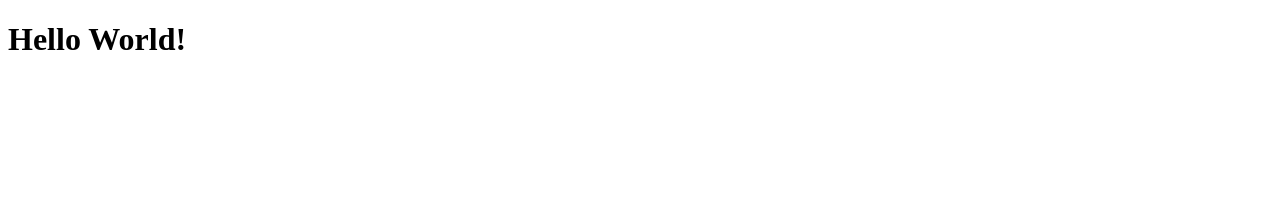
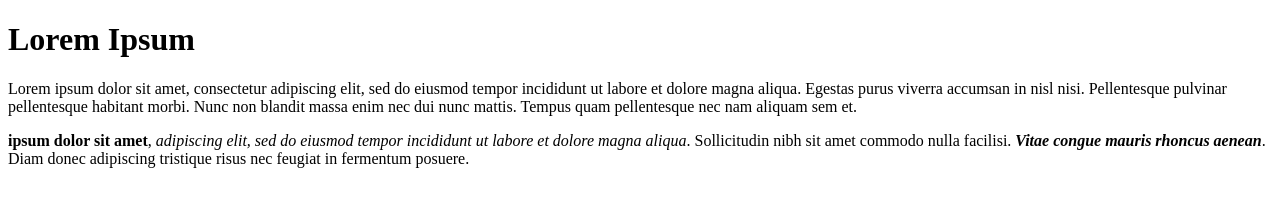
Before and after one commit to Benhidayat/the-odin-project, a plain HTML site: page html-boilerplate/index.html in a window 1280 px wide. Drawn offline with Linux system fonts and the light colour scheme.

Commit message:
adding paragraph, heading, and also explain the <strong> & <em>tag.txt

```diff
--- a/html-boilerplate/index.html
+++ b/html-boilerplate/index.html
@@ -6,6 +6,14 @@
     </head>
 
     <body>
-        <h1>Hello World!</h1>
+        <!-- the use of heading tag -->
+        <h1>Lorem Ipsum</h1>
+        <!-- <p> tag is importan tag when creating paragraph-->
+        <p>Lorem ipsum dolor sit amet, consectetur adipiscing elit, sed do eiusmod tempor incididunt ut labore et dolore magna aliqua. Egestas purus viverra accumsan in nisl nisi. Pellentesque pulvinar pellentesque habitant morbi. Nunc non blandit massa enim nec dui nunc mattis. Tempus quam pellentesque nec nam aliquam sem et.</p>
+        <!-- <strong> tag makes text bold -->
+        <!-- <em> needs to italicize text -->
+        <!-- both tags can be used on the same text-->
+        <P><strong>ipsum dolor sit amet</strong>, <em> adipiscing elit, sed do eiusmod tempor incididunt ut labore et dolore magna aliqua</em>. Sollicitudin nibh sit amet commodo nulla facilisi.<strong><em> Vitae congue mauris rhoncus aenean</em></strong>. Diam donec adipiscing tristique risus nec feugiat in fermentum posuere.</P>
+
     </body>
 </html>
```
